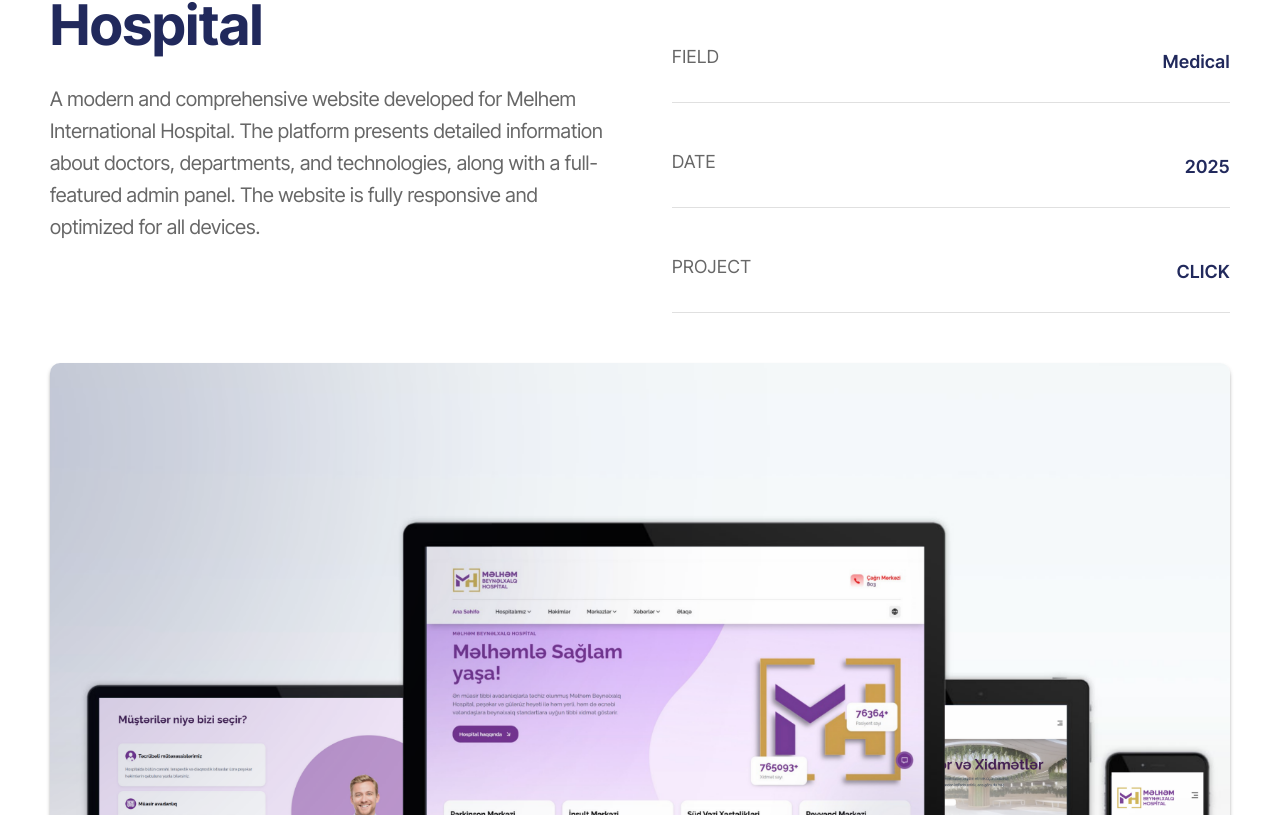
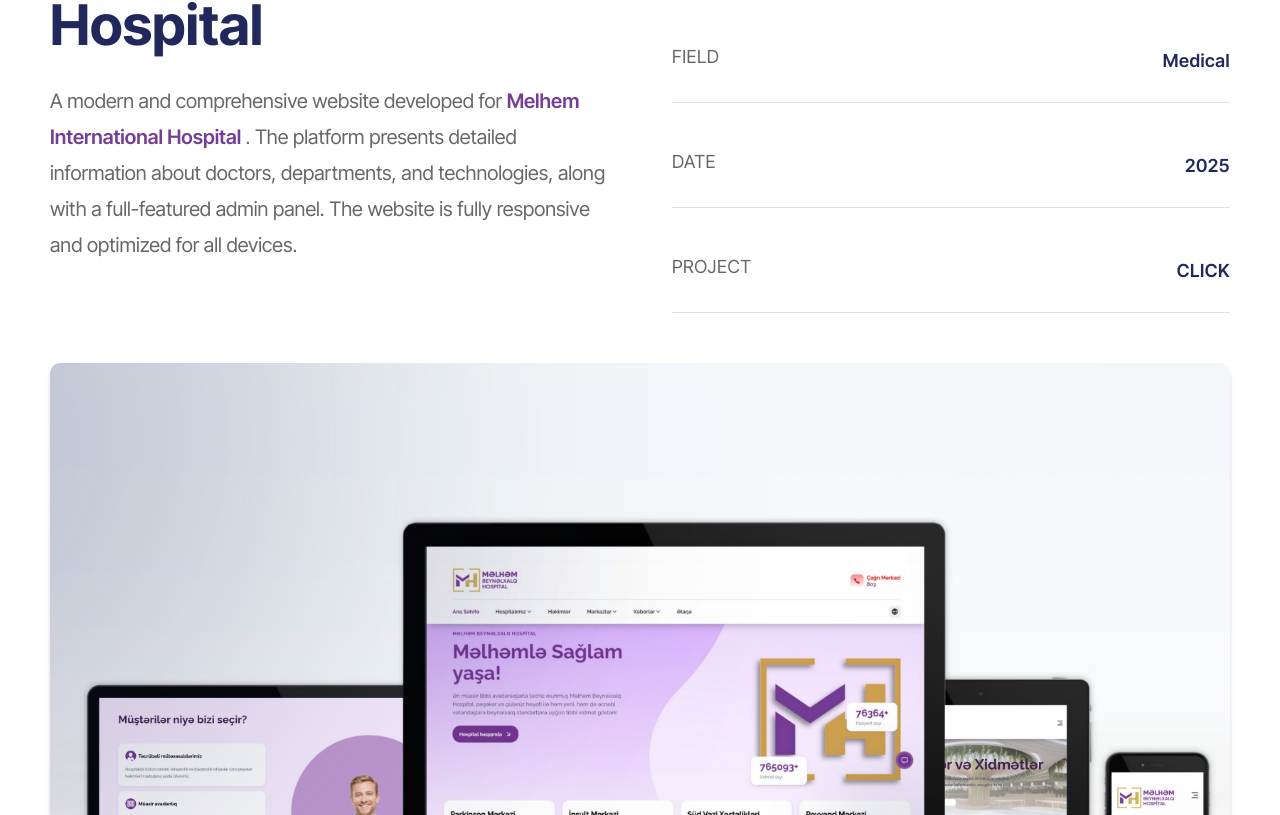
Before and after one commit to AliIsmayl/Ali-Portfolio, a React (Vite) app: page /project/1 in a window 1280 px wide. Shown: the part 245-1060 px from the top of the page. Built offline with nearby package versions, Linux system fonts and the light colour scheme.

Commit message:
some update

```diff
--- a/package.json
+++ b/package.json
@@ -17,6 +17,7 @@
     "@mui/material": "^7.1.2",
     "aos": "^2.3.4",
     "axios": "^1.10.0",
+    "html-react-parser": "^5.2.5",
     "i": "^0.3.7",
     "npm": "^11.4.2",
     "react": "^19.1.0",
--- a/src/Components/HomeComponents/ProjectsSection/ProjectsSection.scss
+++ b/src/Components/HomeComponents/ProjectsSection/ProjectsSection.scss
@@ -86,7 +86,7 @@
       bottom: 0px;
       padding: 0px 20px !important;
       @media (max-width: 597px) {
-        padding: 20px 5px !important ;
+        padding: 30px 10px !important ;
       }
 
       .text {
@@ -125,6 +125,7 @@
         border-radius: 13px;
         font-family: "Inter Tight", sans-serif;
         font-weight: 600;
+
         @media (max-width: 597px) {
           font-size: 15px;
           padding: 5px 15px;
--- a/src/Pages/ProjectDetail/ProjectDetail.jsx
+++ b/src/Pages/ProjectDetail/ProjectDetail.jsx
@@ -2,7 +2,7 @@
 import "./ProjectDetail.scss";
 import projects from "../../project";
 import { useParams } from "react-router";
-
+import ReactHtmlParser from 'html-react-parser';
 function ProjectDetail() {
   const [detail, setDetail] = useState(null);
   const [isHovering, setIsHovering] = useState(false);
@@ -15,7 +15,7 @@
     // Set CSS variable based on project color
     if (projectDetail?.color) {
       document.documentElement.style.setProperty(
-        '--project-color',
+        "--project-color",
         projectDetail.color
       );
     }
@@ -24,11 +24,14 @@
   if (!detail) return <div>Loading...</div>;
 
   return (
-    <div id="projectDetail" style={{ "--project-color": detail.color || '#291730' }}>
+    <div
+      id="projectDetail"
+      style={{ "--project-color": detail.color || "#291730" }}
+    >
       <div className="firstBox">
         <div className="left" data-aos="fade-right">
           <h1>{detail.name}</h1>
-          <p>{detail.bigDescription}</p>
+          <p>{ReactHtmlParser(detail.bigDescription)}</p>
         </div>
         <div className="right" data-aos="fade-left">
           <div className="box">
--- a/src/Pages/ProjectDetail/ProjectDetail.scss
+++ b/src/Pages/ProjectDetail/ProjectDetail.scss
@@ -29,10 +29,14 @@
 
       p {
         margin: 1rem 0 0 0;
-        line-height: 1.6;
+        line-height: 1.8;
         font-size: clamp(1rem, 2vw, 1.25rem);
         color: #676767;
         max-width: 600px;
+        span{
+          color: var(--project-color);
+          font-weight: 600;
+        }
       }
     }
   }
@@ -84,7 +88,7 @@
         font-size: 18px;
         color: #21295c;
         text-align: end;
-        text-align: justify;
+        line-height: 1.7;
       }
     }
   }
@@ -101,9 +105,9 @@
     background-position: center;
     background-size: cover;
     height: 30vh;
-    box-shadow: 0px 3px 5px -2px rgba(0, 0, 0, 0.75);
-    -webkit-box-shadow: 0px 3px 5px -2px rgba(0, 0, 0, 0.75);
-    -moz-box-shadow: 0px 3px 5px -2px rgba(0, 0, 0, 0.75);
+    box-shadow: 0px 5px 7px -4px var(--project-color);
+    -webkit-box-shadow: 0px 5px 7px -4px var(--project-color);
+    -moz-box-shadow: 0px 5px 7px -4px var(--project-color);
     border-radius: 10px;
   }
 
@@ -139,7 +143,6 @@
   }
 }
 
-
 .signature-line {
   position: relative;
   display: inline-block;
--- a/src/project.js
+++ b/src/project.js
@@ -9,7 +9,7 @@
     littleName: "Melhem Hospital",
     color: "#753D96",
     bigDescription:
-      "A modern and comprehensive website developed for Melhem International Hospital. The platform presents detailed information about doctors, departments, and technologies, along with a full-featured admin panel. The website is fully responsive and optimized for all devices.",
+      "A modern and comprehensive website developed for <span> Melhem International Hospital </span> . The platform presents detailed information about doctors, departments, and technologies, along with a full-featured admin panel. The website is fully responsive and optimized for all devices.",
     process: "Team-based",
     image1: "/melhem2.png",
     image2: "/melhem3.png",
@@ -38,7 +38,7 @@
     littleName: "PM Systems",
     color: "#006360",
     bigDescription:
-      "A professional website developed for Project Management Systems to showcase their innovative solutions. The site includes sections about services, technologies, and team expertise. Built with full responsiveness and clean structure to ensure optimal user experience.",
+      "A professional website developed for <span> Project Management Systems </span>  to showcase their innovative solutions. The site includes sections about services, technologies, and team expertise. Built with full responsiveness and clean structure to ensure optimal user experience.",
     process: "Team-based",
     image1: "/pms2.png",
     image2: "/pms3.png",
@@ -63,7 +63,7 @@
     color: "#DC3918",
     littleName: "Cinema GIA",
     bigDescription:
-      "A full-featured movie streaming platform developed for Cinema GIA, allowing users to browse, purchase, and watch movies online. The website features a modern UI, admin panel, and dynamic content management.",
+      "A full-featured movie streaming platform developed for <span> Cinema GIA </span> , allowing users to browse, purchase, and watch movies online. The website features a modern UI, admin panel, and dynamic content management.",
     process: "Individually",
     image1: "/gia2.png",
     image2: "/gia3.png",
@@ -96,7 +96,7 @@
     link: "https://amina-azif.az/",
     littleName: "Amina Azif",
     bigDescription:
-      " A dynamic website for Amina azif, designed to provide movie schedules, ticket booking, and information about the cinema's offerings. The site features a modern design with easy navigation and real-time updates on movie listings.",
+      " A dynamic website for <span> Amina azif </span> , designed to provide movie schedules, ticket booking, and information about the cinema's offerings. The site features a modern design with easy navigation and real-time updates on movie listings.",
     process: "Individually",
     image1: "https://melhemhospital.com/wp-content/uploads/2023/10/1-1.png",
     image2: "https://melhemhospital.com/wp-content/uploads/2023/10/1-1.png",
@@ -133,7 +133,7 @@
     color: "#1C1812",
     littleName: "Atelier",
     bigDescription:
-      "An elegant fashion website developed for Atelier di Falco, offering insights into the brand’s style, philosophy, and latest collections. Designed with a clean, modern aesthetic and optimized for all screen sizes.",
+      "An elegant fashion website developed for <span> Atelier di Falco </span> , offering insights into the brand’s style, philosophy, and latest collections. Designed with a clean, modern aesthetic and optimized for all screen sizes.",
     process: "Team-based",
     image1: "/atelier2.png",
     image2: "/atelier3.png",
@@ -157,7 +157,7 @@
     image: "/taxi1.png",
     link: "https://www.stadttaxi-luebeck.de/",
     bigDescription:
-      "An informative and modern taxi service website developed for Stadt Taxi Lübeck. The platform introduces the company’s services, provides contact details, and allows users to get acquainted with the taxi fleet. Built with a clean and responsive design for all screen sizes.",
+      "An informative and modern taxi service website developed for <span> Stadt Taxi Lübeck </span> . The platform introduces the company’s services, provides contact details, and allows users to get acquainted with the taxi fleet. Built with a clean and responsive design for all screen sizes.",
     process: "Individually",
     image1: "/taxi2.png",
     image2: "/taxi3.png",
@@ -190,7 +190,7 @@
     image: "/balbee1.png",
     link: "https://balbee.az/",
     bigDescription:
-      "A modern and visually engaging website built for Bal Bee, focusing on promoting and selling natural honey products. The platform provides detailed information about each product’s ingredients and health benefits, along with an intuitive ordering system. Developed as a fully responsive and informative e-commerce solution.",
+      "A modern and visually engaging website built for <span> Bal Bee </span> , focusing on promoting and selling natural honey products. The platform provides detailed information about each product’s ingredients and health benefits, along with an intuitive ordering system. Developed as a fully responsive and informative e-commerce solution.",
     process: "Individually",
     image1: "/balbee2.png",
     image2: "/balbee3.png",
@@ -223,7 +223,7 @@
     image: "/mn1.png",
     link: "https://mnicit.az/",
     bigDescription:
-      "A professional website for MN ICIT, an IT solution company offering consulting, software services, and innovative digital products. The site presents company information, services, and contact options in a structured and visually appealing layout. Designed with responsiveness and simplicity in mind, it includes an admin panel for content management.",
+      "A professional website for <span> MN ICIT </span> , an IT solution company offering consulting, software services, and innovative digital products. The site presents company information, services, and contact options in a structured and visually appealing layout. Designed with responsiveness and simplicity in mind, it includes an admin panel for content management.",
     process: "Individually",
     color: "#004272",
     image1: "/mn2.png",
@@ -257,7 +257,7 @@
     link: "https://ecovita.az/",
     color: "#CE338B",
     bigDescription:
-      "A health-focused website created for Eco Vita, designed to promote natural wellness products and provide informative content about a healthy lifestyle. The platform includes an admin panel, product catalog, and modern responsive interface tailored for both desktop and mobile users.",
+      "A health-focused website created for <span> Eco Vita </span> , designed to promote natural wellness products and provide informative content about a healthy lifestyle. The platform includes an admin panel, product catalog, and modern responsive interface tailored for both desktop and mobile users.",
     process: "Individually",
     image1: "/eco2.png",
     image2: "/eco3.png",
@@ -291,7 +291,7 @@
     color: "#98C744",
     littleName: "CanubGas",
     bigDescription:
-      "We built an informative website for CanubGas Supply Service, showcasing their services, projects, and activities. The site provides a clear overview of the company’s work and helps users easily explore what they offer.",
+      "We built an informative website for <span> CanubGas Supply </span> Service, showcasing their services, projects, and activities. The site provides a clear overview of the company’s work and helps users easily explore what they offer.",
     process: "Individually",
     image1: "/canub2.png",
     image2: "/canub3.png",
```
Also changed, not shown: 1 other file (tests, documents, lock files or other folders).
